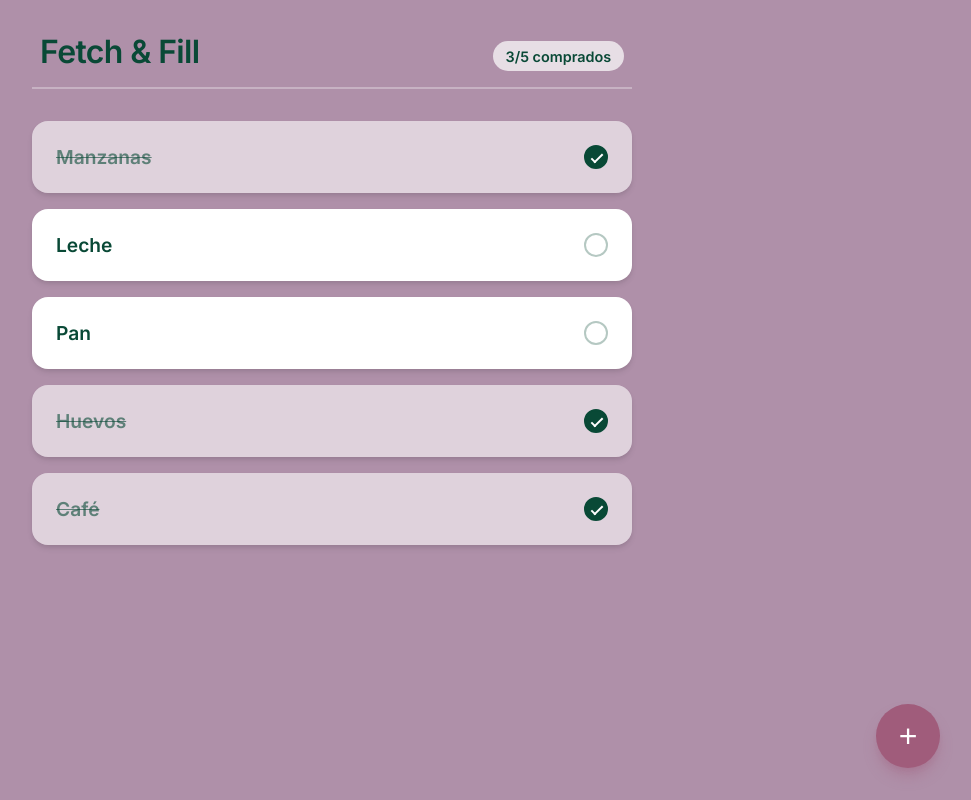
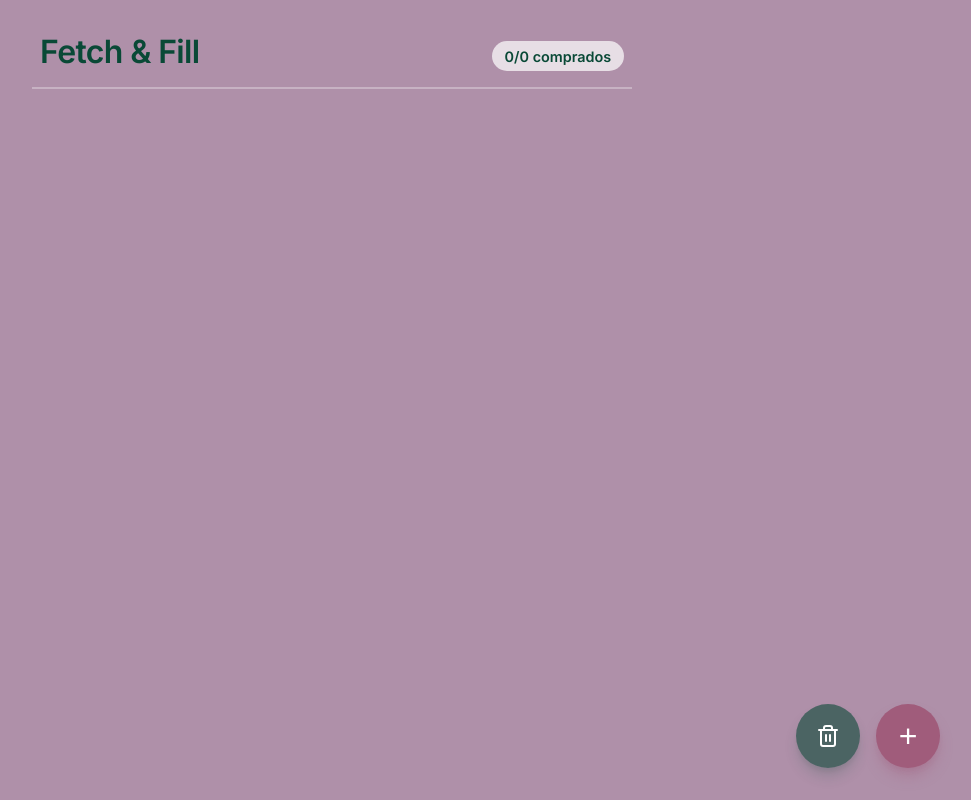
Before and after one commit to Ceci-123/FetchAndFill, a website: page public/index.html in a window 1280 px wide. Shown: the whole page, without its empty margins (308-1279 px from the left). Drawn offline with Linux system fonts and the light colour scheme.

Commit message:
Add clear list button and custom confirm modal

```diff
--- a/public/index.html
+++ b/public/index.html
@@ -15,29 +15,20 @@
         </header>
 
         <main class="list-container">
-            <div class="list-item completed">
-                <span class="item-name">Manzanas</span>
-                <div class="checkbox"></div>
-            </div>
-            <div class="list-item">
-                <span class="item-name">Leche</span>
-                <div class="checkbox"></div>
-            </div>
-            <div class="list-item">
-                <span class="item-name">Pan</span>
-                <div class="checkbox"></div>
-            </div>
-            <div class="list-item completed">
-                <span class="item-name">Huevos</span>
-                <div class="checkbox"></div>
-            </div>
-            <div class="list-item completed">
-                <span class="item-name">Café</span>
-                <div class="checkbox"></div>
-            </div>
+            <!-- La lista se llena dinámicamente con JavaScript -->
         </main>
 
-        <button class="fab-button" aria-label="Añadir ítem">+</button>
+        <div class="fab-container">
+            <button class="fab-button trash-button" id="btn-clear-all" aria-label="Borrar lista">
+                <svg width="24" height="24" viewBox="0 0 24 24" fill="none" stroke="currentColor" stroke-width="2" stroke-linecap="round" stroke-linejoin="round">
+                    <polyline points="3 6 5 6 21 6"></polyline>
+                    <path d="M19 6v14a2 2 0 0 1-2 2H7a2 2 0 0 1-2-2V6m3 0V4a2 2 0 0 1 2-2h4a2 2 0 0 1 2 2v2"></path>
+                    <line x1="10" y1="11" x2="10" y2="17"></line>
+                    <line x1="14" y1="11" x2="14" y2="17"></line>
+                </svg>
+            </button>
+            <button class="fab-button" id="btn-add-item" aria-label="Añadir ítem">+</button>
+        </div>
     </div>
 
     <!-- Modal para añadir ítem -->
@@ -52,6 +43,18 @@
         </div>
     </div>
 
+    <!-- Modal para confirmar borrado -->
+    <div class="modal-overlay" id="confirm-modal">
+        <div class="modal-content">
+            <h2>Borrar lista</h2>
+            <p style="margin-bottom: 1.5rem; color: var(--text-color); font-size: 1.1rem; line-height: 1.5;">¿Estás seguro de que quieres borrar toda la lista? Esta acción no se puede deshacer.</p>
+            <div class="modal-actions">
+                <button class="btn-cancel" id="btn-cancel-clear">Cancelar</button>
+                <button class="btn-danger" id="btn-confirm-clear">Borrar</button>
+            </div>
+        </div>
+    </div>
+
     <script src="script.js"></script>
 </body>
 </html>
--- a/public/script.js
+++ b/public/script.js
@@ -1,13 +1,19 @@
 document.addEventListener('DOMContentLoaded', () => {
-    const fabButton = document.querySelector('.fab-button');
+    const fabButton = document.getElementById('btn-add-item');
+    const btnClearAll = document.getElementById('btn-clear-all');
     const listContainer = document.querySelector('.list-container');
     const counterSpan = document.querySelector('.counter');
 
-    // Elementos del modal
+    // Elementos del modal de agregar
     const modalOverlay = document.getElementById('add-modal');
     const inputItem = document.getElementById('new-item-input');
     const btnAdd = document.getElementById('btn-add');
     const btnCancel = document.getElementById('btn-cancel');
+
+    // Elementos del modal de confirmar borrado
+    const confirmModal = document.getElementById('confirm-modal');
+    const btnConfirmClear = document.getElementById('btn-confirm-clear');
+    const btnCancelClear = document.getElementById('btn-cancel-clear');
 
     // Función para actualizar el contador
     const updateCounter = () => {
@@ -79,6 +85,32 @@ document.addEventListener('DOMContentLoaded', () => {
         }
     });
 
+    // Abrir modal de confirmar borrado
+    btnClearAll.addEventListener('click', () => {
+        confirmModal.classList.add('active');
+    });
+
+    // Cerrar modal de confirmar borrado
+    const closeConfirmModal = () => {
+        confirmModal.classList.remove('active');
+    };
+
+    btnCancelClear.addEventListener('click', closeConfirmModal);
+
+    // Cerrar al hacer clic fuera del modal de confirmación
+    confirmModal.addEventListener('click', (e) => {
+        if (e.target === confirmModal) {
+            closeConfirmModal();
+        }
+    });
+
+    // Acción de borrar toda la lista
+    btnConfirmClear.addEventListener('click', () => {
+        listContainer.innerHTML = '';
+        updateCounter();
+        closeConfirmModal();
+    });
+
     // Actualizar el contador inicialmente al cargar la página
     updateCounter();
 });
--- a/public/style.css
+++ b/public/style.css
@@ -134,11 +134,18 @@ body {
     transform: rotate(45deg);
 }
 
-/* Botón Circular (+) */
-.fab-button {
+/* Contenedor de Botones Flotantes */
+.fab-container {
     position: fixed;
     bottom: 2rem;
     right: 2rem;
+    display: flex;
+    gap: 1rem;
+    z-index: 100;
+}
+
+/* Botones Circulares */
+.fab-button {
     width: 4rem;
     height: 4rem;
     border-radius: 50%;
@@ -152,7 +159,6 @@ body {
     box-shadow: 0 10px 15px -3px rgba(160, 92, 123, 0.4), 0 4px 6px -2px rgba(160, 92, 123, 0.2);
     cursor: pointer;
     transition: all 0.3s cubic-bezier(0.4, 0, 0.2, 1);
-    z-index: 100;
 }
 
 .fab-button:hover {
@@ -163,6 +169,18 @@ body {
 
 .fab-button:active {
     transform: scale(0.95);
+}
+
+.trash-button {
+    background: var(--text-muted);
+    font-size: 1.2rem;
+    box-shadow: 0 10px 15px -3px rgba(9, 73, 54, 0.2), 0 4px 6px -2px rgba(9, 73, 54, 0.1);
+}
+
+.trash-button:hover {
+    background: #e11d48;
+    transform: scale(1.1);
+    box-shadow: 0 20px 25px -5px rgba(225, 29, 72, 0.3), 0 8px 10px -6px rgba(225, 29, 72, 0.2);
 }
 
 /* Animations */
@@ -189,7 +207,7 @@ body {
 }
 
 @media (max-width: 640px) {
-    .fab-button {
+    .fab-container {
         bottom: 1.5rem;
         right: 1.5rem;
     }
@@ -291,3 +309,13 @@ body {
     background: var(--primary-hover);
     transform: translateY(-2px);
 }
+
+.btn-danger {
+    background: #e11d48;
+    color: white;
+}
+
+.btn-danger:hover {
+    background: #be123c;
+    transform: translateY(-2px);
+}
```
